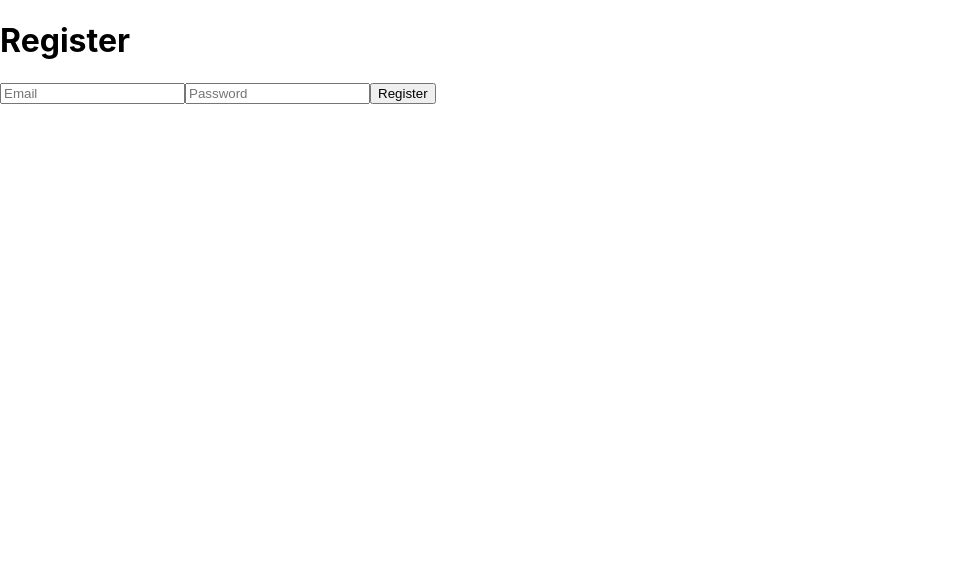
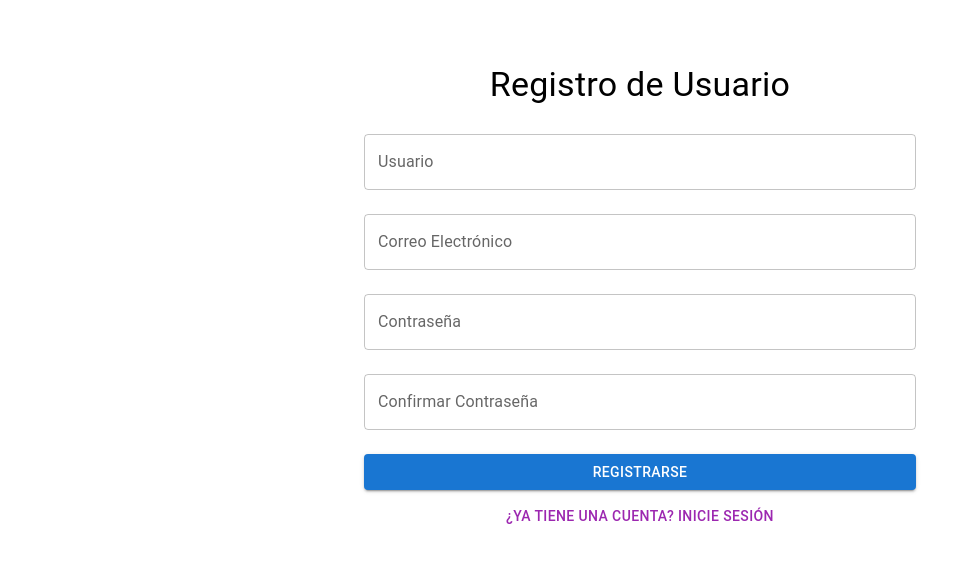
Before and after one commit to amachin86/innovasoft-test, a React (Create React App) app in the folder client-maintenance/: page /register in a window 1280 px wide. Shown: the top 562 px of the page, without its empty margins (0-980 px from the left). Built offline with nearby package versions, Linux system fonts and the light colour scheme.

Commit message:
feat: register user

```diff
--- a/client-maintenance/src/pages/Register.tsx
+++ b/client-maintenance/src/pages/Register.tsx
@@ -1,53 +1,100 @@
 import React, { useState } from 'react';
+import { useNavigate } from 'react-router-dom';
+import { TextField, Button, Container, Typography, Box, Alert } from '@mui/material';
 import axios from 'axios';
 
-const Register: React.FC = () => {
+const RegisterPage: React.FC = () => {
+  const [username, setUsername] = useState('');
   const [email, setEmail] = useState('');
   const [password, setPassword] = useState('');
+  const [confirmPassword, setConfirmPassword] = useState('');
   const [error, setError] = useState('');
   const [success, setSuccess] = useState('');
+  const navigate = useNavigate();
 
-    const handleSubmit = async (e: React.FormEvent) => {
-        e.preventDefault();
+  const handleRegister = async () => {
+    if (!username || !email || !password || !confirmPassword) {
+      setError('Todos los campos son obligatorios.');
+      return;
+    }
+
+    if (password !== confirmPassword) {
+      setError('Las contraseñas no coinciden.');
+      return;
+    }
+
+    const passwordRegex = /^(?=.*[a-z])(?=.*[A-Z])(?=.*\d)[A-Za-z\d]{8,20}$/;
+    if (!passwordRegex.test(password)) {
+      setError('La contraseña debe tener entre 8 y 20 caracteres, incluir mayúsculas, minúsculas y números.');
+      return;
+    }
+
     try {
-            const response = await axios.post('/api/Authenticate/register', { email, password });
-            if (response.data.success) {
-                setSuccess('Registration successful! You can now log in.');
-                setError('');
+      const response = await axios.post(`${process.env.REACT_APP_API_BASE_URL}/api/Authenticate/register`, {
+        username,
+        email,
+        password,
+      });
+
+      if (response.data.status === 'Success') {
+        setSuccess('Usuario creado correctamente. Redirigiendo a inicio de sesión...');
+        setTimeout(() => navigate('/'), 3000);
       } else {
-                setError('Registration failed. Please try again.');
-                setSuccess('');
+        setError(response.data.message || 'Error al registrar el usuario.');
       }
-        } catch (err) {
-            setError('Registration failed. Please try again.');
-            setSuccess('');
+    } catch (error) {
+      setError('Hubo un problema con el registro. Inténtelo nuevamente.');
     }
   };
 
   return (
-        <div>
-            <h1>Register</h1>
-            <form onSubmit={handleSubmit}>
-                <input
+    <Container maxWidth="sm">
+      <Box sx={{ mt: 8, textAlign: 'center' }}>
+        <Typography variant="h4" gutterBottom>
+          Registro de Usuario
+        </Typography>
+        {error && <Alert severity="error">{error}</Alert>}
+        {success && <Alert severity="success">{success}</Alert>}
+        <TextField
+          fullWidth
+          label="Usuario"
+          margin="normal"
+          value={username}
+          onChange={(e) => setUsername(e.target.value)}
+        />
+        <TextField
+          fullWidth
+          label="Correo Electrónico"
           type="email"
-                    placeholder="Email"
+          margin="normal"
           value={email}
           onChange={(e) => setEmail(e.target.value)}
-                    required
         />
-                <input
+        <TextField
+          fullWidth
           type="password"
-                    placeholder="Password"
+          label="Contraseña"
+          margin="normal"
           value={password}
           onChange={(e) => setPassword(e.target.value)}
-                    required
         />
-                <button type="submit">Register</button>
-                {error && <p>{error}</p>}
-                {success && <p>{success}</p>}
-            </form>
-        </div>
+        <TextField
+          fullWidth
+          type="password"
+          label="Confirmar Contraseña"
+          margin="normal"
+          value={confirmPassword}
+          onChange={(e) => setConfirmPassword(e.target.value)}
+        />
+        <Button fullWidth variant="contained" color="primary" onClick={handleRegister} sx={{ mt: 2 }}>
+          Registrarse
+        </Button>
+        <Button fullWidth variant="text" color="secondary" onClick={() => navigate('/')} sx={{ mt: 1 }}>
+          ¿Ya tiene una cuenta? Inicie sesión
+        </Button>
+      </Box>
+    </Container>
   );
-};
+}
 
-export default Register;
+export default RegisterPage;
```
Lines whose indentation alone changed are shown as unchanged.
